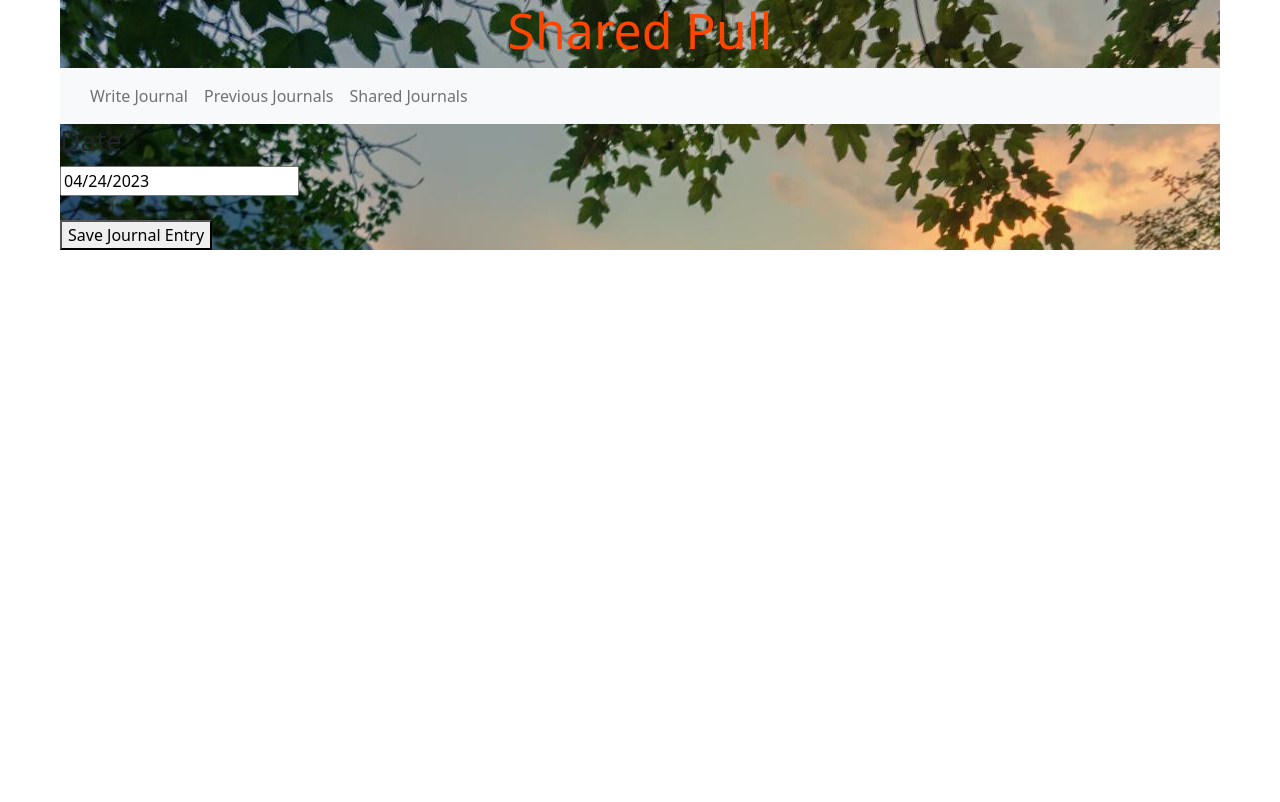
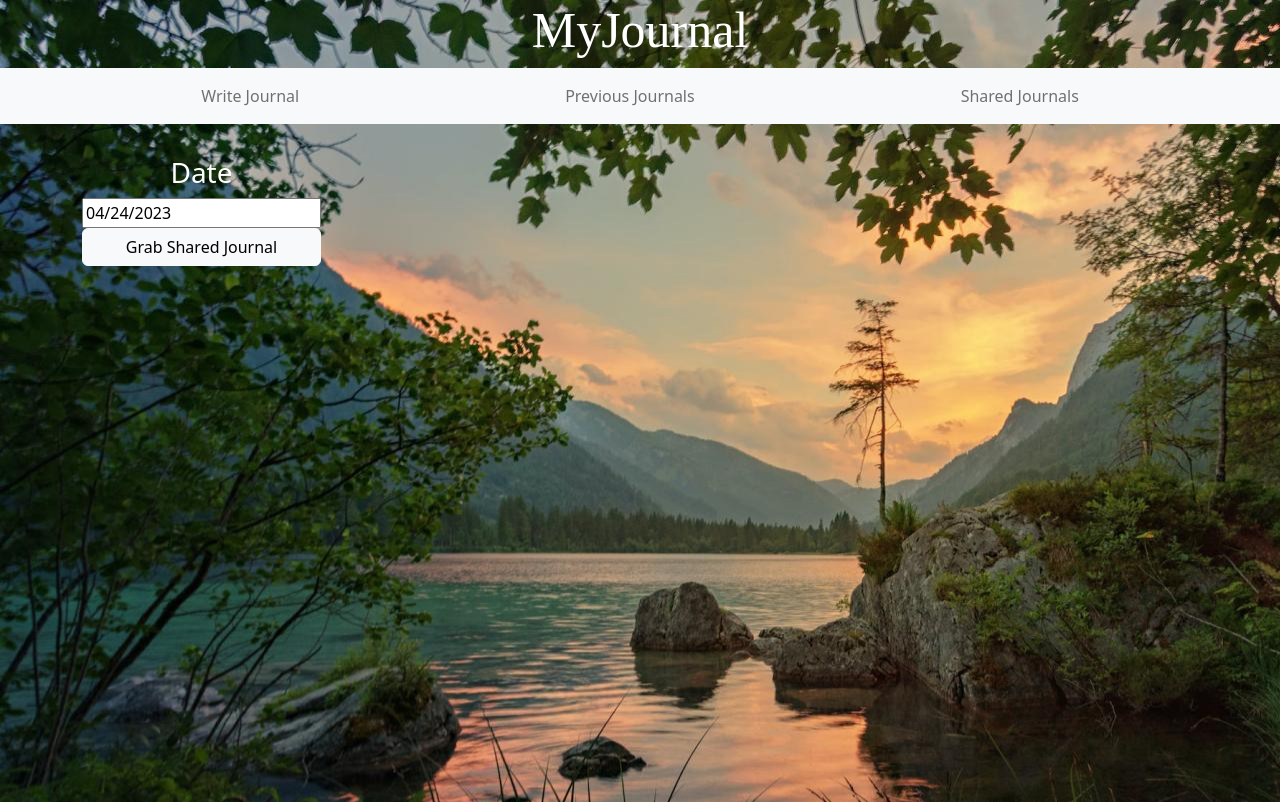
Before and after one commit to AdrinAhm/MyJournal, a React (Create React App) app: page /sharedpull in a window 1280 px wide. Built offline with nearby package versions, Linux system fonts and the light colour scheme.

Commit message:
Finished making major UI/UX changes

```diff
--- a/src/Auth.js
+++ b/src/Auth.js
@@ -1,5 +1,5 @@
 
-import React, { useState } from "react"
+import React, { useState, useEffect } from "react"
 import "./Auth.css"
 import App from "./App";
 import { useNavigate } from 'react-router-dom';
@@ -11,6 +11,11 @@ export default function (props) {
   const changeAuthMode = () => {
     setAuthMode(authMode === "signin" ? "signup" : "signin")
   }
+  useEffect(() => {
+    document.body.style.margin = 0;
+    document.body.style.padding = 0;
+    document.body.style.width = '100%';
+  }, []);
 
   const errorLogin = () => {
     var element = document.getElementById("error-label");
--- a/src/Pull.js
+++ b/src/Pull.js
@@ -1,92 +1,135 @@
-// import React, { useEffect, useState } from 'react'
-// import { Amplify, API, graphqlOperation } from 'aws-amplify'
-// import { createJournals } from './graphql/mutations'
-// import { listJournals } from './graphql/queries'
-// import DatePicker from 'react-datepicker';
+import React, { Component, useState, useEffect } from "react";
+import Form from "react-bootstrap/Form";
+import Button from "react-bootstrap/Button";
+import Dropdown from 'react-dropdown';
+import 'react-dropdown/style.css';
+import DatePicker from 'react-datepicker';
+import 'react-datepicker/dist/react-datepicker.css';
+import "./Push.css";
+import { useNavigate } from "react-router-dom";
+import { Constants } from "@aws-amplify/core";
+import background from "./backgroundimage.jpg";
+import Container from 'react-bootstrap/Container';
+import Nav from 'react-bootstrap/Nav';
+import Navbar from 'react-bootstrap/Navbar';
+import Card from 'react-bootstrap/Card';
+import NavDropdown from 'react-bootstrap/NavDropdown';
+// import process from 'process';
 
-// import awsExports from "./aws-exports";
-// Amplify.configure(awsExports);
+function Pull() {
+    const [selectedDate, setSelectedDate] = useState(new Date())
+    const handleDateChange = (date) => {
+        setSelectedDate(date)
+    }
 
-// const initialState = { name: '', description: '' }
+    useEffect(() => {
+        document.body.style.margin = 0;
+        document.body.style.padding = 0;
+        document.body.style.width = '100%';
+      }, []);
 
-// const Pull = () => {
-//   const [formState, setFormState] = useState(initialState)
-//   const [todos, setTodos] = useState([])
+    const [showCard, setShowCard] = useState(false);
 
-//   const [selectedDate, setSelectedDate] = useState(new Date())
-//     const handleDateChange = (date) => {
-//         setSelectedDate(date)
-//     }
+    const handleButtonClick = () => {
+        setShowCard(!showCard);
+    };
 
-//   useEffect(() => {
-//     fetchJournals()
-//   }, [])
+    const textareaStyle = {
+        width: '99%',
+        height: '400px',
+        resize: 'none',
+        fontSize: '20px'
 
-//   function setInput(key, value) {
-//     setFormState({ ...formState, [key]: value })
-//   }
 
-//   async function fetchJournals() {
-//     try {
-//       const todoData = await API.graphql(graphqlOperation(listJournals))
-//       const todos = todoData.data.listJournals.items
-//       setTodos(todos)
-//     } catch (err) { console.log('error fetching todos') }
-//   }
+    };
 
-//   async function addJournals() {
-//     try {
-//       if (!formState.name || !formState.description) return
-//       const todo = { ...formState }
-//       setTodos([...todos, todo])
-//       setFormState(initialState)
-//       await API.graphql(graphqlOperation(createJournals, {input: todo}))
-//     } catch (err) {
-//       console.log('error creating todo:', err)
-//     }
-//   }
+    const navigate = useNavigate();
+    // const version = process.env.REACT_APP_VERSION;
+    return (
+        <div style={{ backgroundImage: `url(${background})`, textAlign: 'center' }}>
+        <h1 style={{ textAlign: 'center', fontSize: '50px', color: 'white',  fontFamily: 'cursive'}}>MyJournal</h1>
 
-//   return (
-//     <div style={styles.container}>
-//       <h2>Pull Page</h2>
-//       <input
-//         onChange={event => setInput('name', event.target.value)}
-//         style={styles.input}
-//         value={formState.name}
-//         placeholder="Name"
-//       />
+        <Navbar bg="light" expand="lg">
+        <Container  >
+        <Navbar.Toggle aria-controls="basic-navbar-nav" />
+        <Navbar.Collapse id="basic-navbar-nav">
+          <Nav className="mx-auto">
+            <Nav.Link href="push" style={{ marginRight: '250px' }}>Write Journal</Nav.Link>
+            <Nav.Link href="pull" style={{ marginRight: '250px' }}>Previous Journals</Nav.Link>
+            <Nav.Link href="sharedpull">Shared Journals</Nav.Link>
+          </Nav>
+        </Navbar.Collapse>
+        </Container>
+        </Navbar>
+            <div>
+                <div>
+                    <br></br>
+                <Navbar expand="lg"  style={{backgroundColor: 'transparent'}}>
+                <Container  >
+                <Navbar.Toggle aria-controls="basic-navbar-nav" />
+                <Navbar.Collapse id="basic-navbar-nav">
+                    <Nav className="flex-column">
+                        <h3 style={{color: 'white'}}>Date</h3>
+                        <DatePicker
+                            selected={selectedDate}
+                            onChange={handleDateChange}
+                        />
+                        <Button variant="light" onClick={handleButtonClick}>
+                            {showCard ? 'Grab Journal' : 'Grab Journal'}
+                            {/* <h8 style={{color: 	'#000'}}>Grab Shared Entry</h8> */}
+                        </Button>
+                    </Nav>
+                </Navbar.Collapse>
+                </Container>
+             </Navbar>
 
-//     <h3>Date</h3>
-//     <DatePicker
-//         selected={selectedDate}
-//         onChange={handleDateChange}
-//     />
-//       <input
-//         onChange={event => setInput('description', event.target.value)}
-//         style={styles.input}
-//         value={formState.description}
-//         placeholder="Description"
-//       />
-//       <button style={styles.button} onClick={addJournals}>Grab Journal</button>
-//       {
-//         todos.map((todo, index) => (
-//           <div key={todo.id ? todo.id : index} style={styles.todo}>
-//             <p style={styles.todoName}>{todo.name}</p>
-//             <p style={styles.todoDescription}>{todo.description}</p>
-//           </div>
-//         ))
-//       }
-//     </div>
-//   )
-// }
+                </div>
+                {showCard && (
+                            <Card style={{backgroundColor: 'transparent', borderColor: 'transparent'}}>
+                            <Card.Body>
+                                <Card.Title style={{color: 'white'}}>Date: </Card.Title>
+                                <Card.Title style={{color: 'white'}}>Rating: </Card.Title>
+                                <Card.Text style={{color: 'white'}}>Entry: </Card.Text>
+                            </Card.Body>
+                            </Card>
+                )}
+                <br></br>
+            </div>
+            {/* <button onClick={() => navigate('/login', { replace: true })}>
+                <h8>Save Journal Entry</h8>
+            </button> */}
 
-// const styles = {
-//   container: { width: 400, margin: '0 auto', display: 'flex', flexDirection: 'column', justifyContent: 'center', padding: 20 },
-//   todo: {  marginBottom: 15 },
-//   input: { border: 'none', backgroundColor: '#ddd', marginBottom: 10, padding: 8, fontSize: 18 },
-//   todoName: { fontSize: 20, fontWeight: 'bold' },
-//   todoDescription: { marginBottom: 0 },
-//   button: { backgroundColor: 'black', color: 'white', outline: 'none', fontSize: 18, padding: '12px 0px' }
-// }
+            {/* <div>
+                <p>Version: {version}</p>
+            </div> */}
+            <br></br>
+            <br></br>
+            <br></br>
+             <br></br>
+             <br></br>
+             <br></br>
+             <br></br>
+             <br></br>
+             <br></br>
+             <br></br>
+             <br></br>
+             <br></br>
+             <br></br>
+             <br></br>
+             <br></br>
+             <br></br>
+             <br></br>
+             <br></br>
+             <br></br>
+             <br></br>
+             <br></br>
 
-// export default Pull
+
+        </div>
+
+
+
+    );
+};
+
+export default Pull
--- a/src/Push.js
+++ b/src/Push.js
@@ -98,12 +98,10 @@ function Push() {
       </style>
              </Container>
              </Navbar>
-                <div>
-
-                </div>
                 <br></br>
                 <br></br>
                 <br></br>
+
                 <h3 style={{color: 'white'}}>What happened today?</h3>
                 <textarea style={textareaStyle}>
 
@@ -111,10 +109,26 @@ function Push() {
 
 
             </div>
+            <br></br>
+            <Navbar expand="lg"  style={{backgroundColor: 'transparent'}}>
+                <Container  >
+                <Navbar.Toggle aria-controls="basic-navbar-nav" />
+                <Navbar.Collapse id="basic-navbar-nav">
+                    <Nav className="mx-auto flex-column">
+                    <Button variant="light">
+                        <h8 style={{color: 	'#000'}}>Save</h8>
+                    </Button>
+                    </Nav>
+                    <Nav className="mx-auto flex-column">
+                    <Button variant="light">
+                        <h8 style={{color: 	'#000'}}>Share</h8>
+                    </Button>
+                     </Nav>
+                </Navbar.Collapse>
+                </Container>
+             </Navbar>
 
-            <Button variant="light">
-                <h8 style={{color: 	'#000'}}>Save Journal Entry</h8>
-            </Button>
+
             {/* <Button onClick={() => navigate('/pull', { replace: true })} variant="light">
                 <h8 style={{color: 	'#000'}}>Pull Page</h8>
             </Button>
@@ -127,7 +141,6 @@ function Push() {
              <br></br>
              <br></br>
              <br></br>
-             <br></br>
 
         </div>
     );
--- a/src/SharedPull.js
+++ b/src/SharedPull.js
@@ -1,4 +1,4 @@
-import React, { Component, useState } from "react";
+import React, { Component, useState, useEffect } from "react";
 import Form from "react-bootstrap/Form";
 import Button from "react-bootstrap/Button";
 import Dropdown from 'react-dropdown';
@@ -12,6 +12,7 @@ import background from "./backgroundimage.jpg";
 import Container from 'react-bootstrap/Container';
 import Nav from 'react-bootstrap/Nav';
 import Navbar from 'react-bootstrap/Navbar';
+import Card from 'react-bootstrap/Card';
 import NavDropdown from 'react-bootstrap/NavDropdown';
 // import process from 'process';
 
@@ -21,52 +22,112 @@ function SharedPull() {
         setSelectedDate(date)
     }
 
+    useEffect(() => {
+        document.body.style.margin = 0;
+        document.body.style.padding = 0;
+        document.body.style.width = '100%';
+      }, []);
+
+    const [showCard, setShowCard] = useState(false);
+
+    const handleButtonClick = () => {
+        setShowCard(!showCard);
+    };
+
     const textareaStyle = {
         width: '99%',
         height: '400px',
         resize: 'none',
         fontSize: '20px'
+
+
     };
 
     const navigate = useNavigate();
     // const version = process.env.REACT_APP_VERSION;
     return (
-        <div style={{ backgroundImage: `url(${background})` }}>
-        <h1 style={{ textAlign: 'center', fontSize: '50px', color: '#FF4500' }}>Shared Pull</h1>
+        <div style={{ backgroundImage: `url(${background})`, textAlign: 'center' }}>
+        <h1 style={{ textAlign: 'center', fontSize: '50px', color: 'white',  fontFamily: 'cursive'}}>MyJournal</h1>
+
         <Navbar bg="light" expand="lg">
-        <Container>
+        <Container  >
         <Navbar.Toggle aria-controls="basic-navbar-nav" />
         <Navbar.Collapse id="basic-navbar-nav">
-          <Nav className="me-auto">
-            <Nav.Link href="push">Write Journal</Nav.Link>
-            <Nav.Link href="pull">Previous Journals</Nav.Link>
+          <Nav className="mx-auto">
+            <Nav.Link href="push" style={{ marginRight: '250px' }}>Write Journal</Nav.Link>
+            <Nav.Link href="pull" style={{ marginRight: '250px' }}>Previous Journals</Nav.Link>
             <Nav.Link href="sharedpull">Shared Journals</Nav.Link>
           </Nav>
         </Navbar.Collapse>
         </Container>
         </Navbar>
-
             <div>
                 <div>
-                    <h3>Date</h3>
-                    <DatePicker
-                        selected={selectedDate}
-                        onChange={handleDateChange}
-                    />
+                    <br></br>
+                <Navbar expand="lg"  style={{backgroundColor: 'transparent'}}>
+                <Container  >
+                <Navbar.Toggle aria-controls="basic-navbar-nav" />
+                <Navbar.Collapse id="basic-navbar-nav">
+                    <Nav className="flex-column">
+                        <h3 style={{color: 'white'}}>Date</h3>
+                        <DatePicker
+                            selected={selectedDate}
+                            onChange={handleDateChange}
+                        />
+                        <Button variant="light" onClick={handleButtonClick}>
+                            {showCard ? 'Grab Shared Journal' : 'Grab Shared Journal'}
+                            {/* <h8 style={{color: 	'#000'}}>Grab Shared Entry</h8> */}
+                        </Button>
+                    </Nav>
+                </Navbar.Collapse>
+                </Container>
+             </Navbar>
+
                 </div>
-
+                {showCard && (
+                            <Card style={{backgroundColor: 'transparent', borderColor: 'transparent'}}>
+                            <Card.Body>
+                                <Card.Title style={{color: 'white'}}>Date: </Card.Title>
+                                <Card.Title style={{color: 'white'}}>Rating: </Card.Title>
+                                <Card.Text style={{color: 'white'}}>Entry: </Card.Text>
+                            </Card.Body>
+                            </Card>
+                )}
                 <br></br>
             </div>
             {/* <button onClick={() => navigate('/login', { replace: true })}>
                 <h8>Save Journal Entry</h8>
             </button> */}
-            <button>
-                <h8>Save Journal Entry</h8>
-            </button>
+
             {/* <div>
                 <p>Version: {version}</p>
             </div> */}
+            <br></br>
+            <br></br>
+            <br></br>
+             <br></br>
+             <br></br>
+             <br></br>
+             <br></br>
+             <br></br>
+             <br></br>
+             <br></br>
+             <br></br>
+             <br></br>
+             <br></br>
+             <br></br>
+             <br></br>
+             <br></br>
+             <br></br>
+             <br></br>
+             <br></br>
+             <br></br>
+             <br></br>
+
+
         </div>
+
+
 
     );
 };
```
